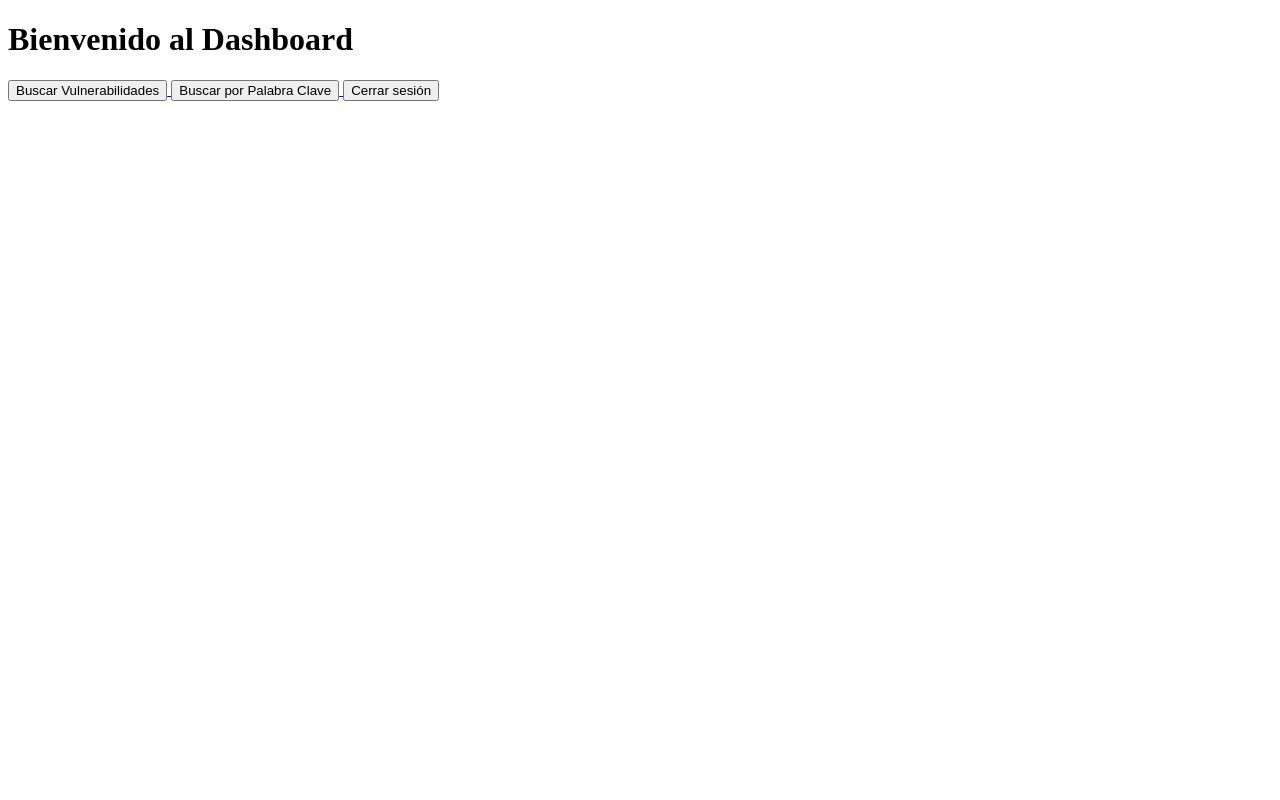
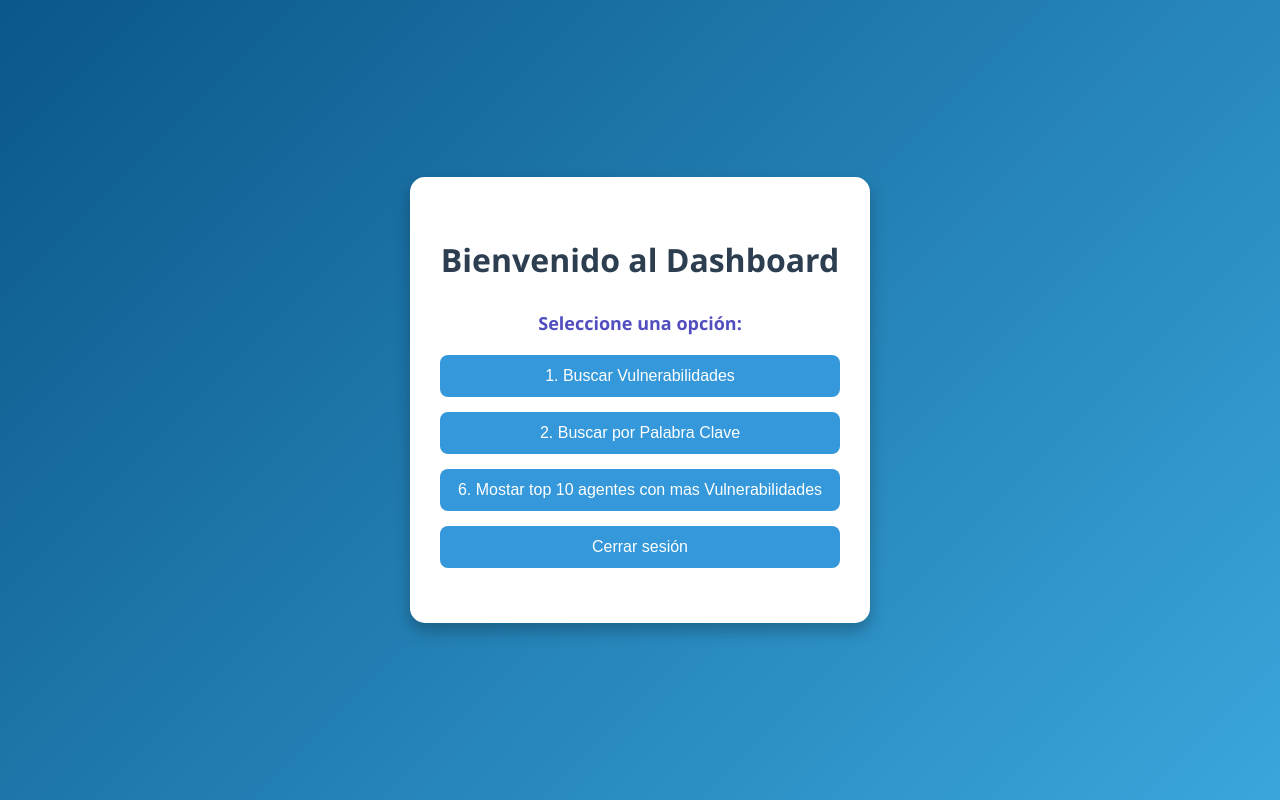
Before and after one commit to arlettegarciam/Proyecto-Wazuh, a Flask app: template templates/dashboard.html in a window 1280 px wide. Run offline with Flask 3, Linux system fonts and the light colour scheme; the template is opened without the code that fills it, so the values that code supplies are empty.

Commit message:
Cambios css y apppy

```diff
--- a/app.py
+++ b/app.py
@@ -1,4 +1,5 @@
 import requests
+import json
 import urllib3
 from flask import Flask, render_template, request, redirect, url_for, session
 from base64 import b64encode
@@ -136,6 +137,68 @@ def vulnerabilities():
 
     return render_template('vulnerabilities.html', vulnerabilities=vulnerabilities_list)
 
+#
+@app.route('/top_agents')
+def top_agents():
+
+    # Construcción del token de Elasticsearch en base64
+    basic_auth = f"{es_username}:{es_password}"
+    b64_auth = b64encode(basic_auth.encode()).decode()
+
+    url = "https://54.218.56.253:9200/wazuh-states-vulnerabilities-*/_search"
+
+    headers = {
+        'Authorization': f'Basic {b64_auth}',  # usa token de sesión
+        'Content-Type': 'application/json'
+    }
+
+    query = {
+        "size": 0,
+        "aggs": {
+            "by_agent": {
+                "terms": {
+                    "field": "agent.id",
+                    "size": 10,
+                    "order": { "_count": "desc" }
+                },
+                "aggs": {
+                    "agent_info": {
+                        "top_hits": {
+                            "size": 1,
+                            "_source": ["agent.id", "agent.name"]
+                        }
+                    }
+                }
+            }
+        }
+    }
+
+    try:
+        response = requests.get(url, headers=headers, json=query, auth=(es_username, es_password), verify=False)
+        response.raise_for_status()
+        data = response.json()
+
+        # 👇 Esto imprime la respuesta completa en consola
+        print(json.dumps(data, indent=2))
+
+    except Exception as e:
+        print(f"Error en la petición a Elasticsearch: {e}")
+        return "Error consultando Elasticsearch"
+
+    # Procesamos los datos
+    top_agents = []
+    for bucket in data['aggregations']['by_agent']['buckets']:
+        agent_id = bucket['key']
+        agent_name = bucket['agent_info']['hits']['hits'][0]['_source'].get('agent', {}).get('name', 'N/A')
+        count = bucket['doc_count']
+        top_agents.append({
+            "id": agent_id,
+            "name": agent_name,
+            "count": count
+        })
+
+    return render_template("top_agents.html", agents=top_agents)
+
 @app.route('/logout')
 def logout():
     session.clear()  # Esto elimina la sesión de usuario
--- /dev/null
+++ b/static/styleDash.css
@@ -0,0 +1,62 @@
+
+body {
+    background: linear-gradient(135deg, #0b5789, #3aa6dc);
+    font-family: 'Segoe UI', Tahoma, Geneva, Verdana, sans-serif;
+    display: flex;
+    justify-content: center;
+    align-items: center;
+    height: 100vh;
+    margin: 0;
+}
+
+.select-Op {
+    font-size: 18px;
+    color: #524ebf;
+    margin-bottom: 20px;
+}
+
+.dashboard-container {
+    background-color: white;
+    padding: 40px 30px;
+    border-radius: 15px;
+    box-shadow: 0 8px 16px rgba(0, 0, 0, 0.25);
+    width: 400px;
+    text-align: center;
+}
+
+.dashboard-container h1 {
+    margin-bottom: 30px;
+    color: #2c3e50;
+}
+
+.dashboard-container a {
+    display: block;
+    margin-bottom: 15px;
+    text-decoration: none;
+}
+
+.dashboard-container button {
+    display: block;        /* Asegura que el botón sea de bloque*/
+    background-color: #3498db;
+    color: white;
+    padding: 12px;
+    width: 100%;           /* Ocupa todo el ancho del contenedor*/
+    border: none;
+    border-radius: 8px;
+    font-size: 16px;
+    cursor: pointer;
+    margin: 0 auto;        /* Centrado */
+    transition: background-color 0.3s ease;
+}
+
+/*
+.dashboard-container button {
+    display: block;        /* Asegura que el botón sea de bloque
+    width: 100%;           /* Ocupa todo el ancho del contenedor
+    margin: 0 auto;        /* Centrado
+} */
+
+
+.dashboard-container button:hover {
+    background-color: #43c3f6;
+}
--- a/templates/dashboard.html
+++ b/templates/dashboard.html
@@ -4,22 +4,35 @@
     <meta charset="UTF-8">
     <meta name="viewport" content="width=device-width, initial-scale=1.0">
     <title>Dashboard</title>
+
+    <link rel="stylesheet" href="{{ url_for('static', filename='styleDash.css') }}">
+
 </head>
 <body>
-
+    <div class="dashboard-container">
         <h1>Bienvenido al Dashboard</h1>
 
+        <h2 class="select-Op">Seleccione una opción:</h2>
+
+
+
         <a href="{{ url_for('vulnerabilities') }}">
-    <button>Buscar Vulnerabilidades</button>
+            <button>1. Buscar Vulnerabilidades</button>
         </a>
 
         <a href="{{ url_for('search_by_keyword') }}">
-    <button>Buscar por Palabra Clave</button>
+            <button>2. Buscar por Palabra Clave</button>
         </a>
+
+
+        <a href="{{ url_for('top_agents') }}">
+            <button>6. Mostar top 10 agentes con mas Vulnerabilidades</button>
+        </a>
+
 
         <a href="{{ url_for('logout') }}">
             <button>Cerrar sesión</button>
         </a>
-
+    </div>
 </body>
 </html>
--- a/templates/layout.html
+++ b/templates/layout.html
@@ -13,6 +13,7 @@
             <!-- Enlaces solo visibles después de iniciar sesión -->
             <a href="{{ url_for('vulnerabilities') }}">Vulnerabilidades</a>
             <a href="{{ url_for('search_keyword') }}">Buscar por clave</a>
+            <a href="{{ url_for('top_agents') }}">Buscar por clave</a>
             <a href="{{ url_for('logout') }}">Cerrar sesión</a>
         {% endif %}
     </nav>
```
Also changed, not shown: static/styleAgents.css (added, +79 -0 lines), templates/top_agents.html (added, +33 -0 lines), token.txt (+1 -1 lines). Lines whose indentation alone changed are shown as unchanged.
